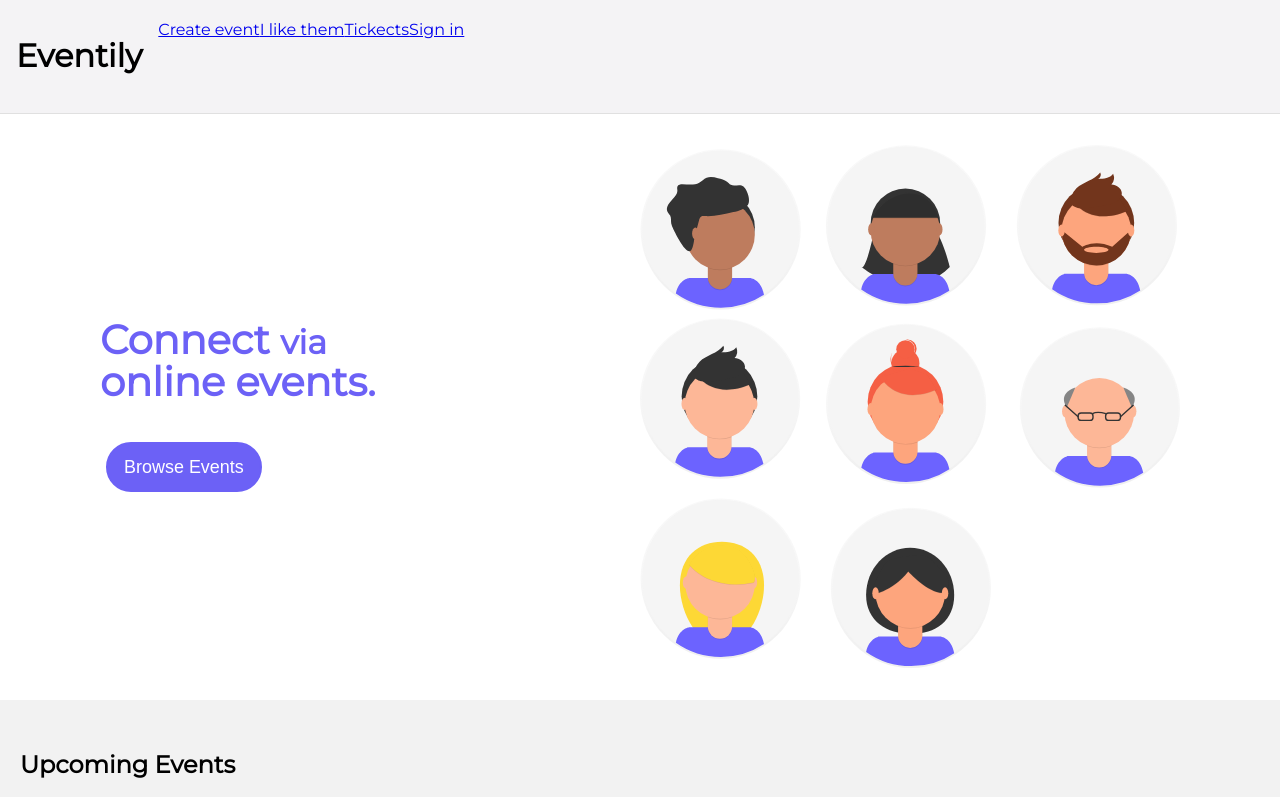
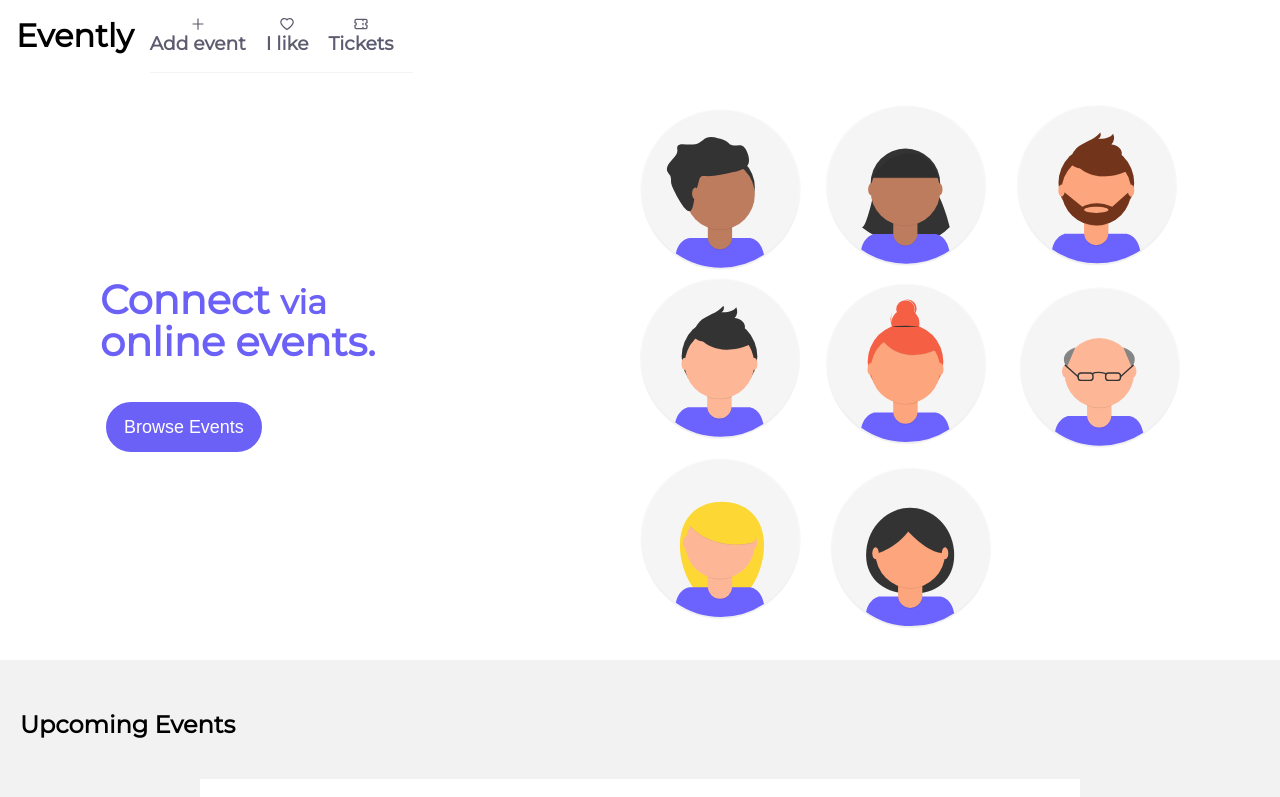
Before and after one commit to Renda02/event-app, a React (Create React App) app: page / in a window 1280 px wide. Shown: the top 797 px of the page. Built offline with nearby package versions, Linux system fonts and the light colour scheme; no server answers.

Commit message:
Added NavBar

```diff
--- a/package.json
+++ b/package.json
@@ -9,6 +9,7 @@
     "react": "^17.0.1",
     "react-dom": "^17.0.1",
     "react-external-link": "^1.1.1",
+    "react-icons": "^4.1.0",
     "react-scripts": "4.0.0",
     "styled-components": "^5.2.1",
     "web-vitals": "^0.2.4"
--- a/src/App.jsx
+++ b/src/App.jsx
@@ -1,12 +1,12 @@
 import "./App.css";
 import Home from "./components/Home";
-import NavBar from "./components/NavBar";
+
 import "./App.css";
 
 function App() {
   return (
     <div className="app">
-      <NavBar />
+
       <Home />
     </div>
   );
--- /dev/null
+++ b/src/components/Header.jsx
@@ -0,0 +1,51 @@
+import styled from "styled-components";
+import "./HeaderOption";
+
+import {AiOutlinePlus} from "react-icons/ai";
+import {AiOutlineHeart}  from "react-icons/ai";
+import { HiOutlineTicket } from "react-icons/hi";
+import HeaderOption from "./HeaderOption";
+
+
+function Header() {
+  return (
+    <HeaderBar>
+      {" "}
+      <HeaderLeft>
+        <Heading> Evently</Heading>
+      </HeaderLeft>
+      <HeaderRight>
+        <HeaderOption Icon={AiOutlinePlus} title="Add event" />
+         <HeaderOption Icon={ AiOutlineHeart}title="I like" />
+        <HeaderOption Icon={HiOutlineTicket} title="Tickets" />
+      </HeaderRight>
+    </HeaderBar>
+  );
+}
+
+export default Header;
+
+const HeaderBar = styled.div`
+  display: flex;
+`;
+
+const HeaderLeft = styled.div`
+  display: flex;
+`;
+
+const Heading = styled.h1`
+  font-size: 2rem;
+  line-height: 60px;
+  padding: 0.2em 0.5em;
+  margin: 0 auto;
+  font-weight: bold;
+`;
+
+
+
+const HeaderRight = styled.div`
+  display: flex;
+  justify-content: space-between;
+  align-items:center;
+  border-bottom: 0.2px solid #f4f3f5;
+`;
--- /dev/null
+++ b/src/components/HeaderOption.js
@@ -0,0 +1,30 @@
+import React from 'react';
+import styled from "styled-components";
+
+
+
+function HeaderOption({Icon,title}) {
+    return (
+        <Header>
+            {Icon && <Icon className="header_icon" />}
+            <h3>{title}</h3>
+
+
+        </Header>
+    )
+}
+
+export default HeaderOption
+
+const Header = styled.div`
+  display: flex;
+  flex-direction: column;
+  align-items: center;
+  margin-right: 20px;
+  color: #5d5b6f;
+  cursor: pointer;
+
+  &:hover {
+    color: #6c61f6;
+  }
+`;
--- a/src/components/Home.jsx
+++ b/src/components/Home.jsx
@@ -4,10 +4,12 @@ import Body from "./Body";
 import image from "../images/team.svg";
 import Section from "./Sectioln";
 import Footer from "./Footer";
+import Header from "./Header";
 
 function Home() {
   return (
     <React.Fragment>
+      <Header />
     <Wrapper>
       <Intro>
         <Heading>
--- a/src/components/NavBar.jsx
+++ b/src/components/NavBar.jsx
@@ -42,7 +42,7 @@ const NavBa = styled.div`
   box-shadow: 0 1px 0 0 rgba(0, 0, 0, 0.12);
 `;
 
-const Wrapper = styled.a`
+const Wrapper = styled.div`
   padding: 20px 0;
   background: #f4f3f5;
   display: flex;
```
Also changed, not shown: 1 other file (tests, documents, lock files or other folders).
